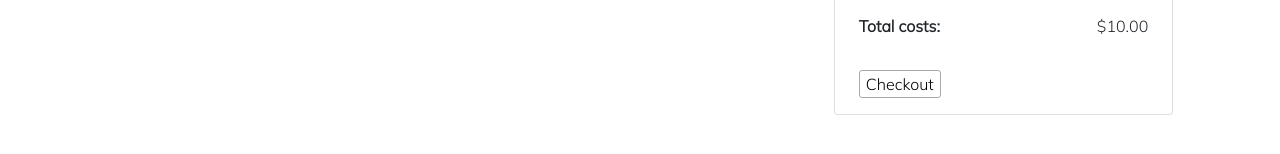
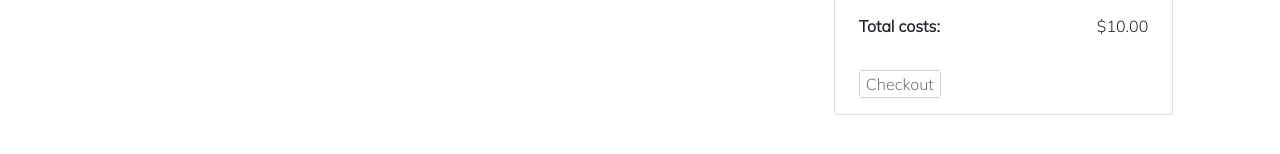
Before and after one commit to VinSev/IPRWC_Webshop_Frontend, an Angular app: page /shopping-cart in a window 1280 px wide. Shown: the part 274-428 px from the top of the page. Built offline with nearby package versions, Linux system fonts and the light colour scheme.

Commit message:
Styling improvement

```diff
--- a/src/app/shopping-cart/shopping-cart-list/shopping-cart-item/shopping-cart-item.component.scss
+++ b/src/app/shopping-cart/shopping-cart-list/shopping-cart-item/shopping-cart-item.component.scss
@@ -12,7 +12,7 @@
 }
 
 .page-item input.page-link {
-  width: 44px;
+  width: 88px;
   color: black;
   border: 1px solid grey;
   border-radius: 3px;
--- a/src/app/shopping-cart/shopping-cart-list/shopping-cart-list.component.html
+++ b/src/app/shopping-cart/shopping-cart-list/shopping-cart-list.component.html
@@ -32,7 +32,7 @@
               <p>{{shoppingCartService.getTotalPrice() | currency}}</p>
             </li>
           </ul>
-          <button class="w-auto button">Checkout</button>
+          <button class="button" [disabled]="products?.length == 0">Checkout</button>
         </div>
       </div>
     </div>
--- a/src/styles.scss
+++ b/src/styles.scss
@@ -15,7 +15,8 @@ button:hover .fa-heart {
 
   button {
     background-color: white !important;
-    width: 44px;
+    min-width: 44px;
+    width: auto;
     transition: 0.3s !important;
     border: 1px solid darkgray !important;
     border-radius: 3px;
@@ -24,7 +25,15 @@ button:hover .fa-heart {
   }
 
   button:hover {
-    background-color: lightgray !important;
+    background-color: #ededed !important;
+  }
+
+  button:disabled {
+    opacity: 0.54;
+  }
+
+  button:hover:disabled {
+    background-color: inherit !important;
   }
 
   fa-icon {
```
